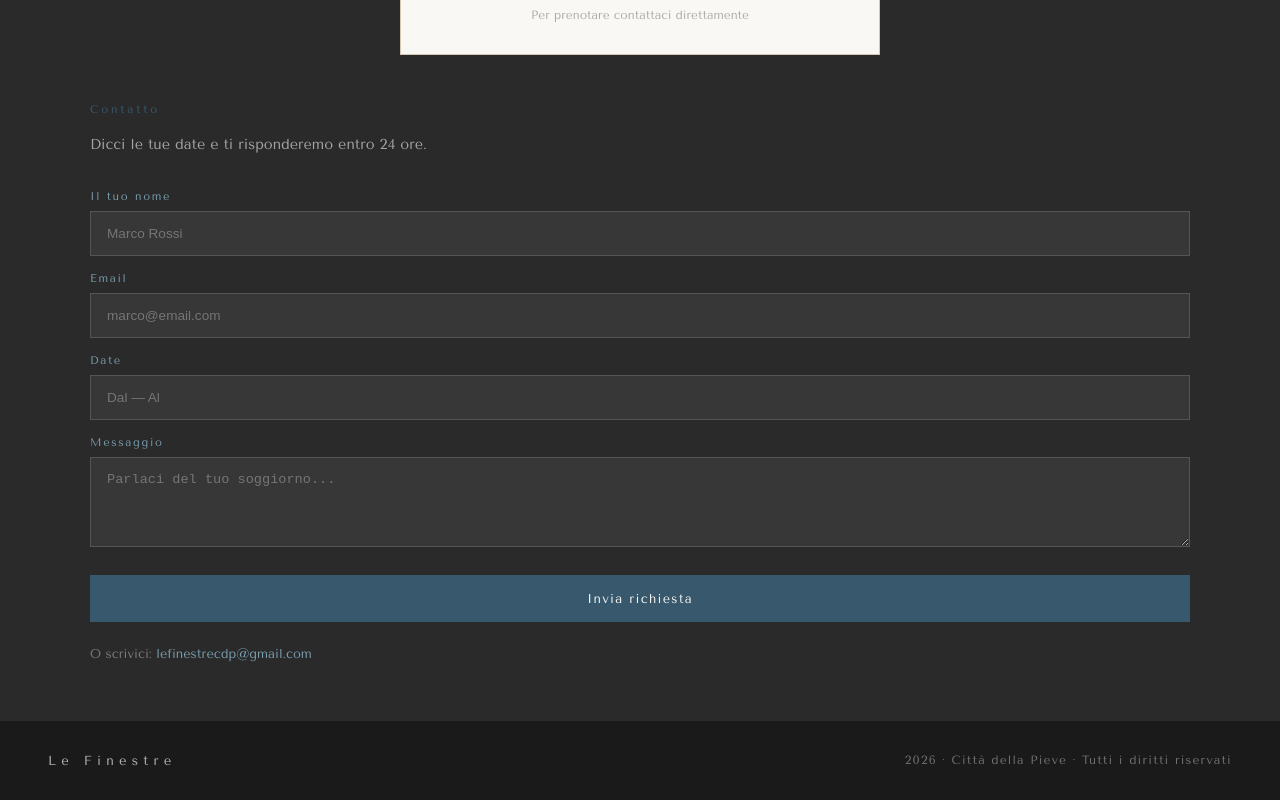
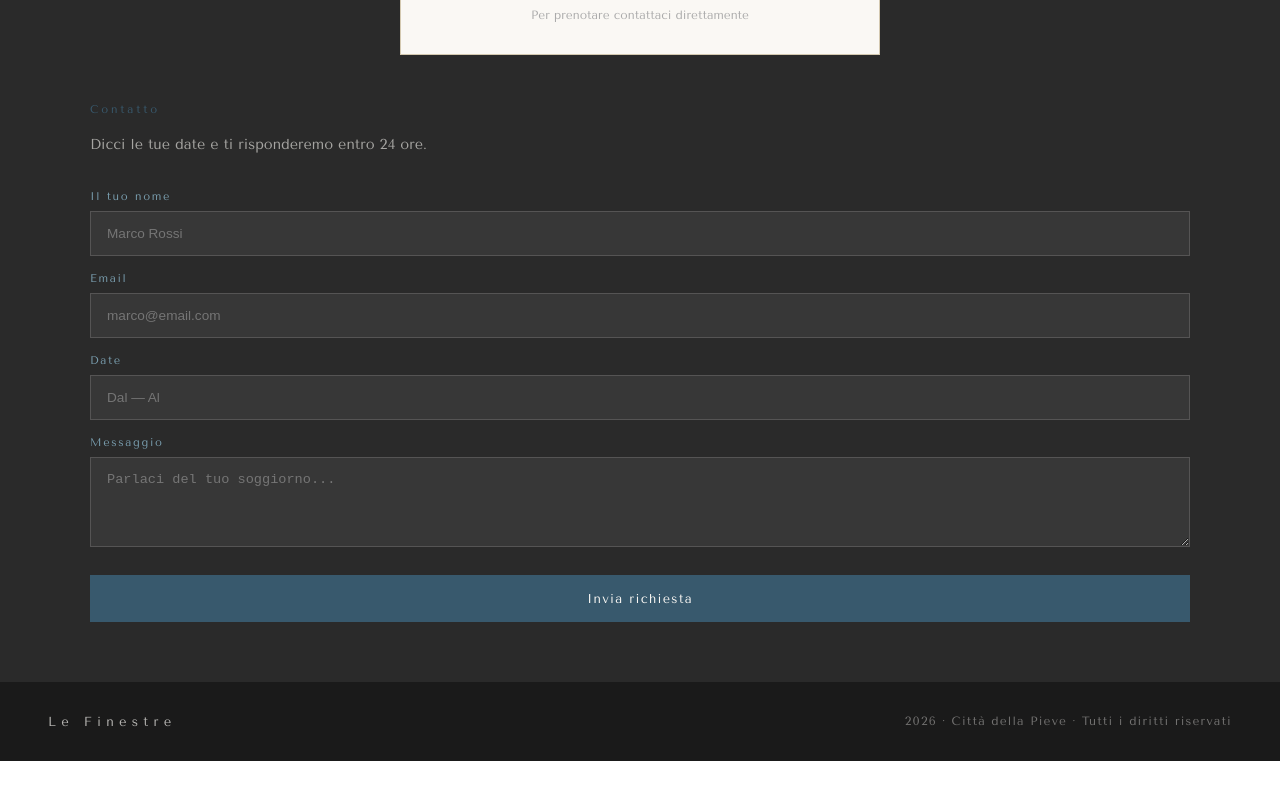
Before and after one commit to merivic/le-finestre, a Next.js app: page / in a window 1280 px wide. Shown: the part 6533-7333 px from the top of the page. After the commit the page ends 7294 px from the top, so only its background shows below. Built offline with nearby package versions, Linux system fonts and the light colour scheme; a web font is replaced by a local one.

Commit message:
fix: form contatto aggiornato

```diff
--- a/app/page.tsx
+++ b/app/page.tsx
@@ -327,7 +327,7 @@ Uno dei suoi grandi vantaggi è la posizione strategica, ideale per scoprire l
                   <textarea placeholder="Parlaci del tuo soggiorno..." rows={4} style={{ width: "100%", background: "rgba(250,248,244,0.06)", border: "1px solid rgba(250,248,244,0.15)", padding: "14px 16px", color: "#FAF8F4", fontSize: "0.85rem", resize: "vertical", outline: "none", boxSizing: "border-box" }} />
                 </div>
                 <a href="mailto:lefinestrecdp@gmail.com?subject=Richiesta soggiorno Le Finestre" style={{ display: "block", textAlign: "center", background: "#38596d", color: "#FAF8F4", padding: "16px 32px", textDecoration: "none", fontSize: "0.8rem", letterSpacing: "0.1em", marginTop: "8px" }}>Invia richiesta</a>
-                <p style={{ fontSize: "0.8rem", color: "rgba(250,248,244,0.4)", marginTop: "8px" }}>O scrivici: <a href="mailto:lefinestrecdp@gmail.com" style={{ color: "#7A9FB0", textDecoration: "none" }}>lefinestrecdp@gmail.com</a></p>
+
               </div>
             </div>
 
```
